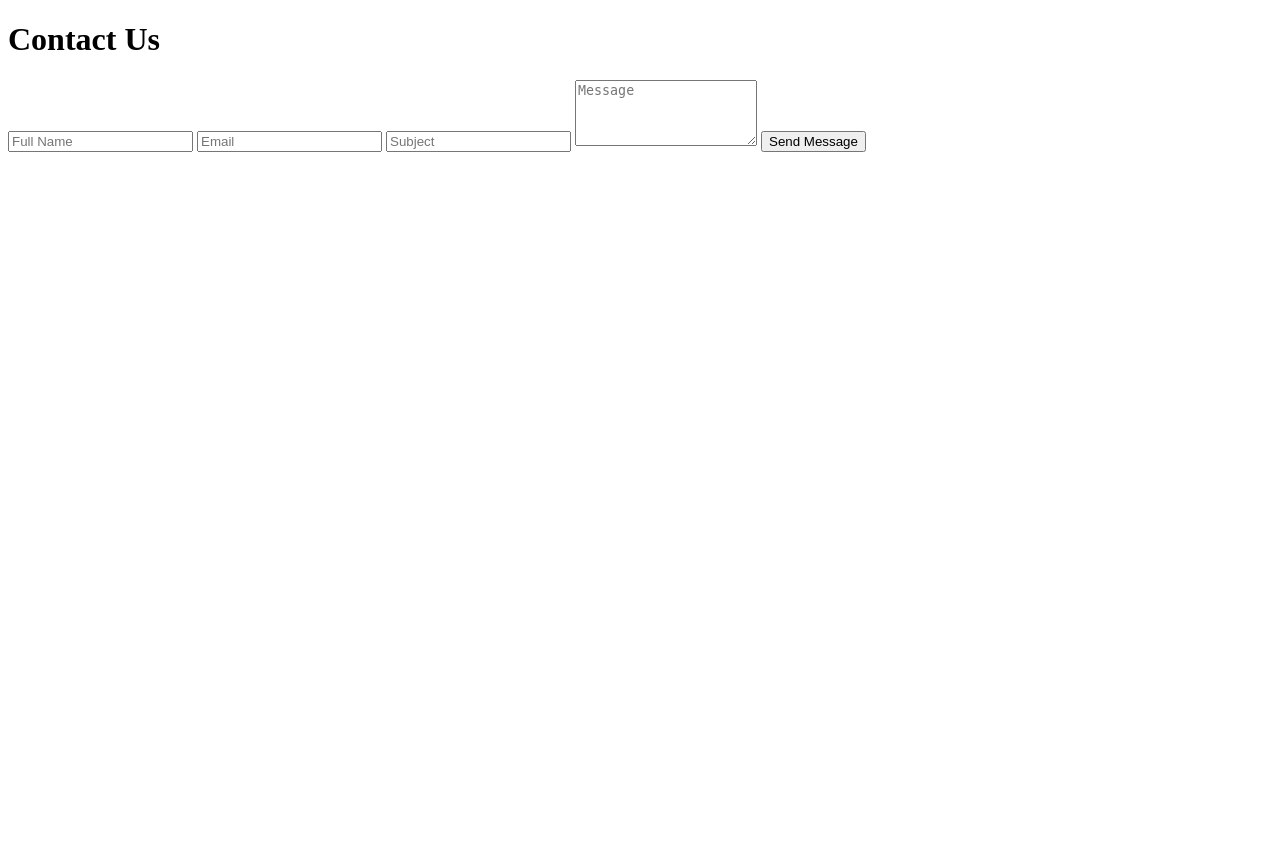
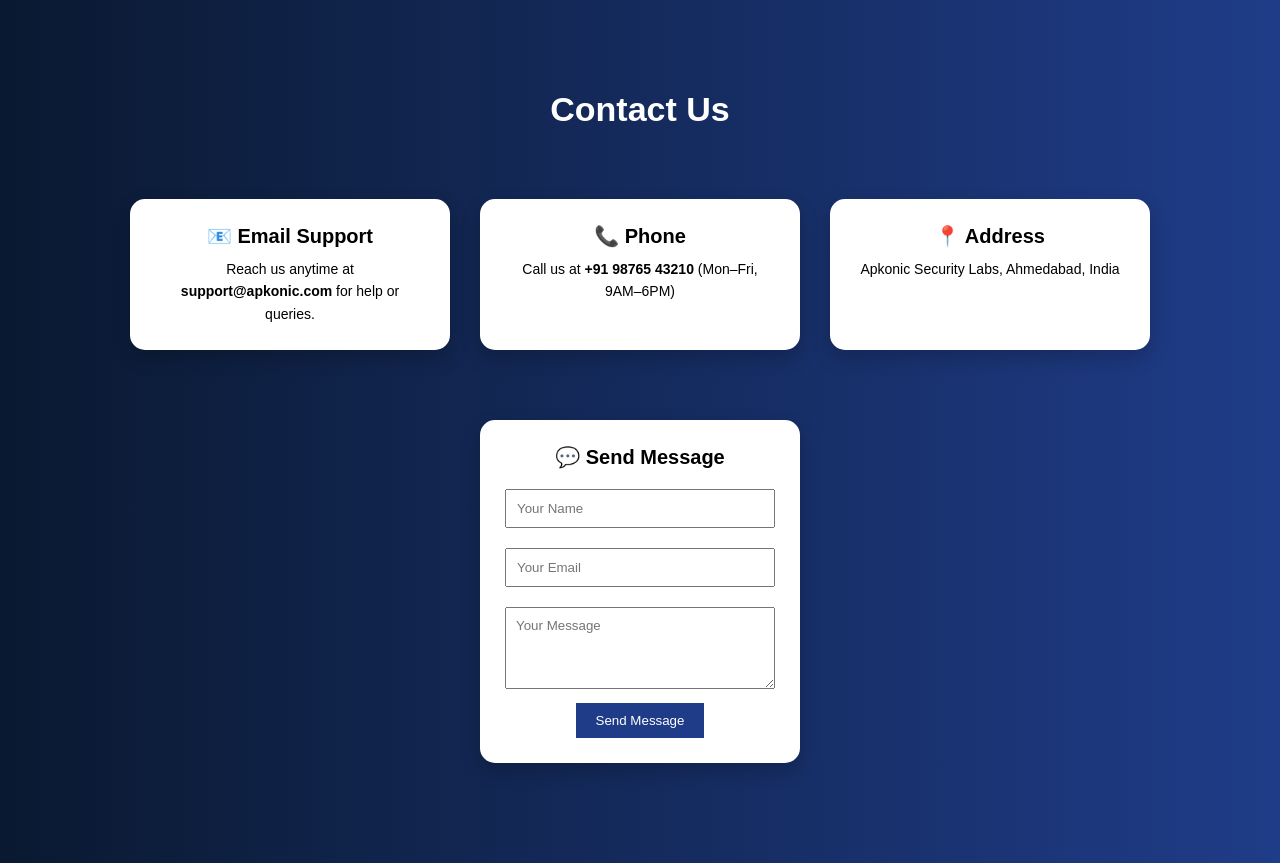
Before and after one commit to rudannimili-99/apkonic, a Flask app: page /contact in a window 1280 px wide. Before the commit the page ends 152 px from the top, so only its background shows below. Run offline with Flask 3, Linux system fonts and the light colour scheme.

Commit message:
contact.html
Updated the contact page layout and added a form for user messages.

```diff
--- a/templates/contact.html
+++ b/templates/contact.html
@@ -1,24 +1,50 @@
 <!DOCTYPE html>
-<html>
+<html lang="en">
 <head>
     <meta charset="UTF-8">
     <meta name="viewport" content="width=device-width, initial-scale=1.0">
-    <title>Contact - Apkonic</title>
+    <title>Contact Us - Apkonic</title>
+    <link rel="stylesheet" href="{{ url_for('static', filename='style.css') }}">
 </head>
 
 <body>
 
-<h1>Contact Us</h1>
+<h1 class="page-title">Contact Us</h1>
 
-<div class="form-box">
-    <input type="text" placeholder="Full Name">
-    <input type="email" placeholder="Email">
-    <input type="text" placeholder="Subject">
-    <textarea rows="4" placeholder="Message"></textarea>
-    <button onclick="alert('Message Sent Successfully!')">Send Message</button>
+<div class="about-container">
+
+    <div class="about-card">
+        <h2>📧 Email Support</h2>
+        <p>Reach us anytime at <b>support@apkonic.com</b> for help or queries.</p>
+    </div>
+
+    <div class="about-card">
+        <h2>📞 Phone</h2>
+        <p>Call us at <b>+91 98765 43210</b> (Mon–Fri, 9AM–6PM)</p>
+    </div>
+
+    <div class="about-card">
+        <h2>📍 Address</h2>
+        <p>Apkonic Security Labs, Ahmedabad, India</p>
+    </div>
+
+    <div class="about-card">
+        <h2>💬 Send Message</h2>
+
+        <form class="contact-form">
+
+            <input type="text" placeholder="Your Name" required>
+            <input type="email" placeholder="Your Email" required>
+
+            <textarea placeholder="Your Message" rows="4" required></textarea>
+
+            <button type="submit">Send Message</button>
+
+        </form>
+
+    </div>
+
 </div>
-
-<a href="/" style="color:white;display:block;margin-top:20px;">⬅ Back to Home</a>
 
 </body>
 </html>
```
